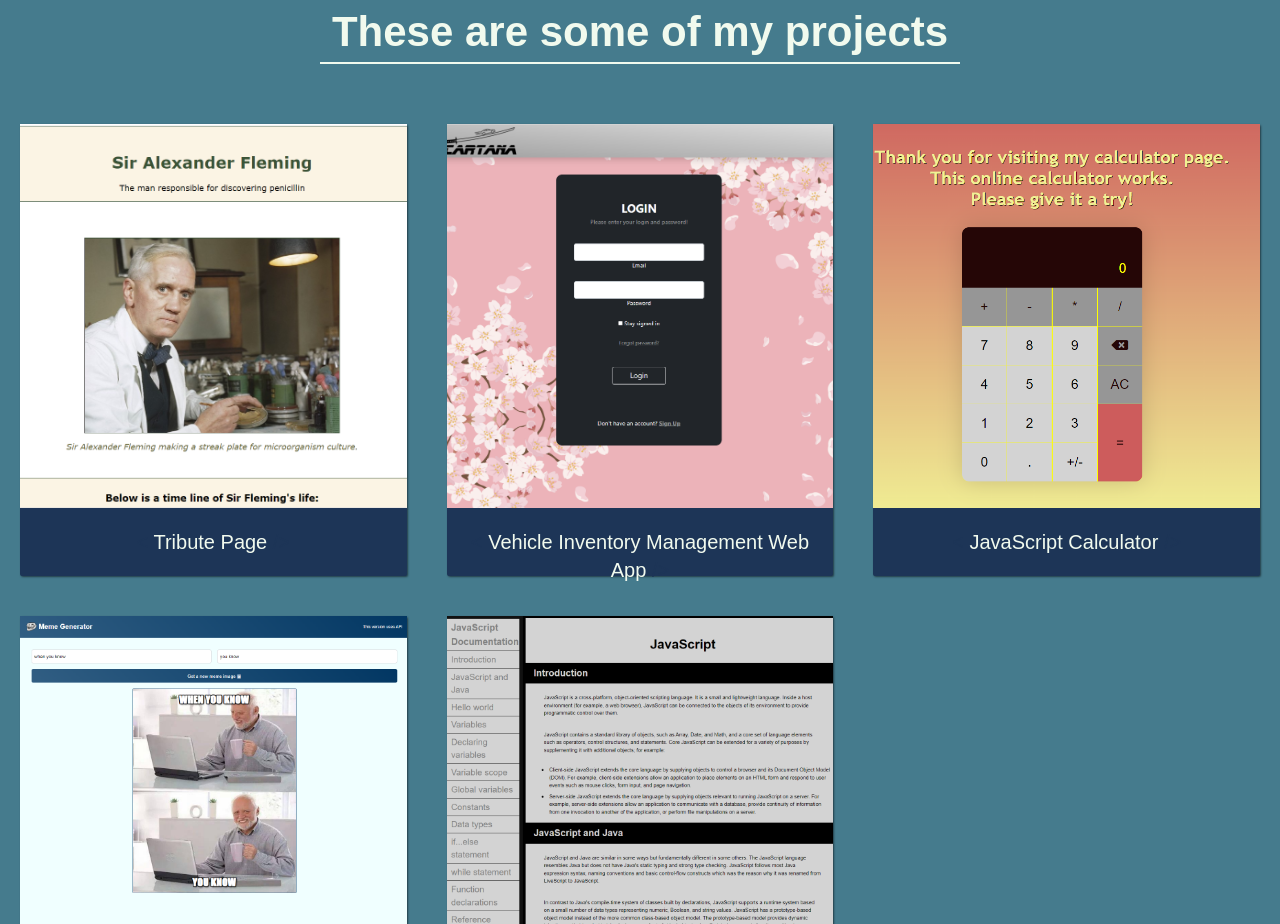
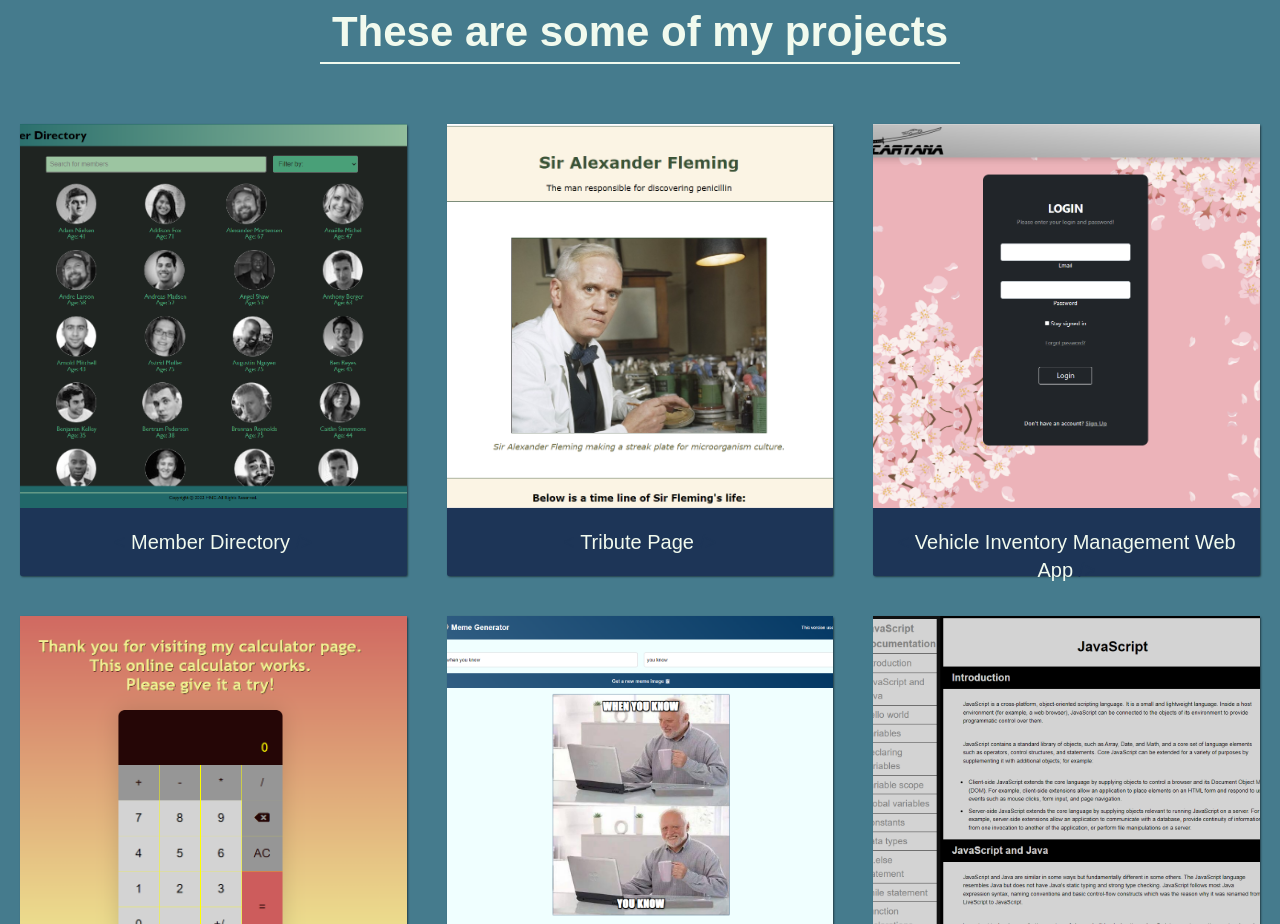
Before and after one commit to hcam9999/Porfolio, a plain HTML site: page index.html in a window 1280 px wide. Shown: the part 897-1821 px from the top of the page. Drawn offline with Linux system fonts and the light colour scheme.

Commit message:
added member directory link and image

```diff
--- a/index.html
+++ b/index.html
@@ -48,6 +48,22 @@
       <h2 class="projects-section-header">These are some of my projects</h2>
 
       <div class="projects-grid">
+        <a
+          href="https://hcam9999.github.io/MemberDirectory/"
+          target="_blank"
+          class="project project-tile"
+        >
+          <img
+            class="project-image"
+            src="membersite.png"
+            alt="project"
+          />
+          <p class="project-title">
+            <span class="code">&lt;</span>
+            Member Directory
+            <span class="code">&#47;&gt;</span>
+          </p>
+        </a>
         <a
           href="https://htmlpreview.github.io/?https://github.com/hcam9999/Tribute-Page/blob/main/tribute.html"
           target="_blank"
```
Also changed, not shown: membersite.png (added).
